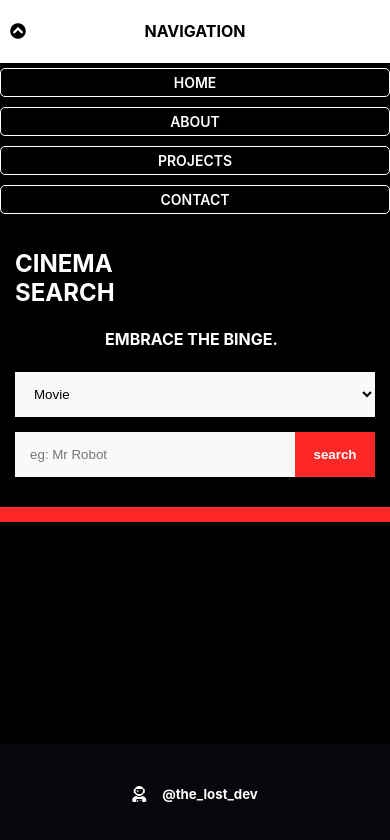
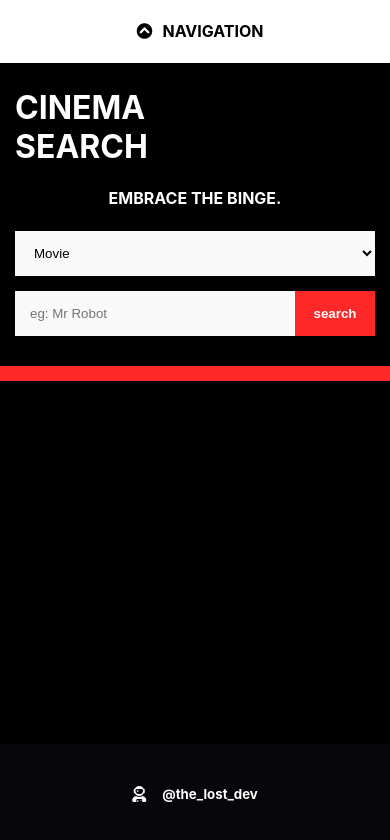
Before and after one commit to mwbhtx/cinemasearch-app, a React (Create React App) app in the folder frontend/: page / in a window 390 px wide. Shown: the top 840 px of the page. Built offline with nearby package versions, Linux system fonts and the light colour scheme.

Commit message:
fixed mobile navigation not toggling the nav list correctly

```diff
--- a/frontend/src/pages/searchpage-styles.css
+++ b/frontend/src/pages/searchpage-styles.css
@@ -38,8 +38,6 @@ nav {
 
 .nav-button {
     display: none;
-    position: absolute;
-    left: 0;
     transition: all 0.5s ease;
 }
 
@@ -50,7 +48,7 @@ nav {
 
 
 #nav-button-container {
-    display: flex;
+    display: none;
     position: relative;
     justify-content: center;
     align-items: center;
@@ -134,11 +132,12 @@ nav {
 
 .header-headings > h4 {
     position: absolute;
+    text-align: center;
     margin: 0 auto;
     right: 0;
     left: 0;
     top: 50px;
-    width: 180px;
+    width: 250px;
 }
 
 .search-submit-container {
@@ -170,6 +169,7 @@ nav {
     background-color: #FF2828;
     color: white;
     font-weight: 700;
+    border-radius: none;
 
 }
 
@@ -328,7 +328,6 @@ nav {
     border: 5px solid white;
     border-radius: 15px;
 }
-
 #poster-service-activate-icon {
     position: absolute;
     margin: 0 auto;
@@ -392,20 +391,27 @@ nav {
 @media (max-width: 550px) {
 
 
-    .show-nav-menu > * {
-        display: none;
-    }
-
 
     #nav-button-container > h4 {
         display: block;
     }
 
+    #nav-list * {
+        display: none;
+    }
+
+
+    .show-nav-menu * {
+        display: flex !important;
+    }
 
     nav {
         overflow: hidden;
     }
 
+    #nav-button-container {
+        display: flex;
+    }
     .nav-button {
         display: inline-block;
         padding: 10px;
@@ -414,18 +420,14 @@ nav {
 
     #nav-list {
         flex-direction: column;
-        margin-bottom: 15px;
         background-color: transparent;
+        background-color: whitesmoke;
     }
 
     #nav-list > li {
         justify-content: center;
         align-items: center;
-        border-radius: 5px;
-        padding: 5px 0;
-        border: 1px solid white;
-        margin: 5px 0;
-        color: white;
+        padding: 10px 0;
     }
 
     .header-grid {
@@ -446,7 +448,7 @@ nav {
     }
 
     .header-headings > h4 {
-        top: 80px;
+        top: 100px;
     }
 
 
--- a/frontend/src/pages/searchpage.jsx
+++ b/frontend/src/pages/searchpage.jsx
@@ -3,12 +3,6 @@ import '../styles/global-styles.css';
 import { useEffect, useState } from 'react';
 
 import axios from 'axios';
-
-// import asset images
-import netflixImage from '../assets/images/netflix.svg';
-import huluImage from '../assets/images/hulu.svg';
-import hboImage from '../assets/images/hbomax.svg';
-import disneyImage from '../assets/images/disneyplus.svg';
 
 import netflix_icon from '../assets/images/netflix_icon.webp';
 import disney_icon from '../assets/images/disney_icon.webp';
@@ -55,6 +49,8 @@ export default function SearchPage(props) {
 
     const [navMenuShown, setNavMenuShown] = useState(false);
 
+    const [userRequestedTitle, setUserRequestedTitle] = useState(false);
+
     const handleFormChange = e => {
         setFormValues(
             {
@@ -65,14 +61,20 @@ export default function SearchPage(props) {
     }
 
     const navMenuClickHandler = e => {
-        console.log(`Menu Active: ${!navMenuShown}`);
         setNavMenuShown(!navMenuShown);
     }
 
     const onSubmitHandler = async e => {
         e.preventDefault();
 
+        if (!userRequestedTitle) {
+            setUserRequestedTitle(true);
+        }
+
+        const searchQuery = formValues.query;
         const uri = baseURL + formValues.query_type;
+
+        if (searchQuery.length > 0) {
             const requestConfig = {
                 url: uri,
                 params: formValues,
@@ -86,13 +88,16 @@ export default function SearchPage(props) {
                 console.log(e);
             }
         }
+    }
 
     return (
         <div className='app-container'>
             <nav>
                 <span id='nav-button-container'  onClick={navMenuClickHandler}>
                    <i className={`fas fa-chevron-circle-up nav-button ${navMenuShown ? 'nav-button-active' : ''}`}/>
+                   <a src='/'>
                         <h4>NAVIGATION</h4>
+                   </a>
                 </span>
                 <ul id='nav-list' className={`${navMenuShown ? 'show-nav-menu' : ''}`}>
                     <li>HOME</li>
@@ -112,7 +117,7 @@ export default function SearchPage(props) {
                 <section className='header-col-2'>
 
                     <span className='header-headings'>
-                        <h1>CINEMA<br />SEARCH</h1>
+                        <h2>CINEMA<br />SEARCH</h2>
                         <h4>EMBRACE THE BINGE.</h4>
                     </span>
                     <form className='form-container' onSubmit={onSubmitHandler}>
@@ -132,6 +137,8 @@ export default function SearchPage(props) {
 
             <section id='mid-content-grid'>
                 <div id='mid-content-banner'/>
+
+
                 {/* <AvailableStreams/> */}
 
                 <MoviePosterGallery
--- a/frontend/src/styles/global-styles.css
+++ b/frontend/src/styles/global-styles.css
@@ -10,3 +10,12 @@
 :root {
     --font-family-roboto: 'roboto';
 }
+
+
+h1 {
+  font-size: 58px;
+}
+
+h2 {
+  font-size: 32px;
+}
```
Lines whose indentation alone changed are shown as unchanged.
